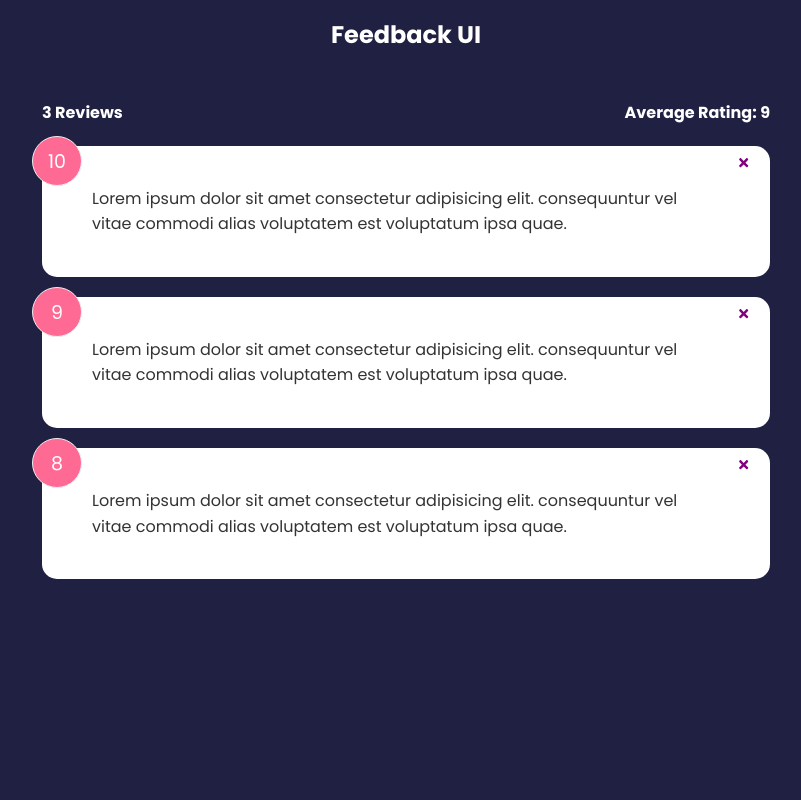
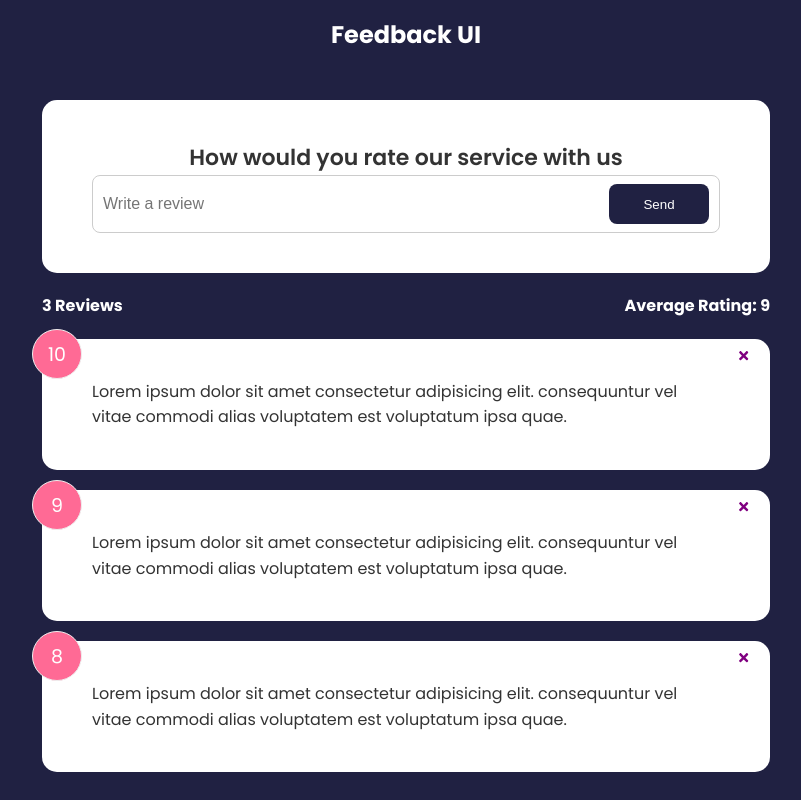
Before and after one commit to LachezarUzunov/React-Simple-Feedback-App, a React (Create React App) app: page / in a window 1280 px wide. Shown: the whole page, without its empty margins (234-1035 px from the left). Built offline with nearby package versions, Linux system fonts and the light colour scheme; the HTML template or start-up script is replaced by a standard one.

Commit message:
Adding Button and Form Components

```diff
--- a/src/App.js
+++ b/src/App.js
@@ -3,23 +3,24 @@ import FeedbackList from "./components/FeedbackList";
 import Header from "./components/Header";
 import FeedbackData from "./data/FeedbackData";
 import FeedbackStats from "./components/FeedbackStats";
+import FeedbackForm from "./components/FeedbackForm";
 
 function App() {
   const [feedback, setFeedback] = useState(FeedbackData);
 
   const deleteFeedback = (id) => {
-    if(window.confirm("Are you sure you wanted to delete?")) {
-      setFeedback(feedback.filter((item) => item.id !== id))
+    if (window.confirm("Are you sure you wanted to delete?")) {
+      setFeedback(feedback.filter((item) => item.id !== id));
     }
-  }
+  };
 
   return (
     <React.Fragment>
       <Header />
       <div className="container">
-        <FeedbackStats feedback={feedback}/>
-        <FeedbackList feedback={feedback}
-        handleDelete={deleteFeedback} />
+        <FeedbackForm />
+        <FeedbackStats feedback={feedback} />
+        <FeedbackList feedback={feedback} handleDelete={deleteFeedback} />
       </div>
     </React.Fragment>
   );
--- /dev/null
+++ b/src/components/FeedbackForm.js
@@ -0,0 +1,29 @@
+import React from "react";
+import Card from "./shared/Card";
+import { useState } from "react";
+import Button from "./shared/Button";
+
+const FeedbackForm = () => {
+  const [text, setText] = useState("");
+
+  const handleTextChange = (e) => {
+    setText(e.target.value);
+  };
+
+  return (
+    <Card>
+      <form>
+        <h2>How would you rate our service with us</h2>
+        {/* {TODO} rating select component */}
+        <div className="input-group">
+          <input type="text" placeholder="Write a review" />
+          <Button onChange={handleTextChange} type="submit" value={text}>
+            Send
+          </Button>
+        </div>
+      </form>
+    </Card>
+  );
+};
+
+export default FeedbackForm;
--- /dev/null
+++ b/src/components/shared/Button.js
@@ -0,0 +1,25 @@
+import React from "react";
+import PropTypes from "prop-types";
+
+const Button = ({ children, version, type, isDisabled }) => {
+  return (
+    <button type={type} className={`btn btn-${version}`} disabled={isDisabled}>
+      {children}
+    </button>
+  );
+};
+
+Button.defaultProps = {
+  version: "primary",
+  type: "button",
+  isDisabled: false,
+};
+
+Button.propTypes = {
+  children: PropTypes.node.isRequired,
+  version: PropTypes.string,
+  type: PropTypes.string,
+  isDisabled: PropTypes.bool,
+};
+
+export default Button;
```
